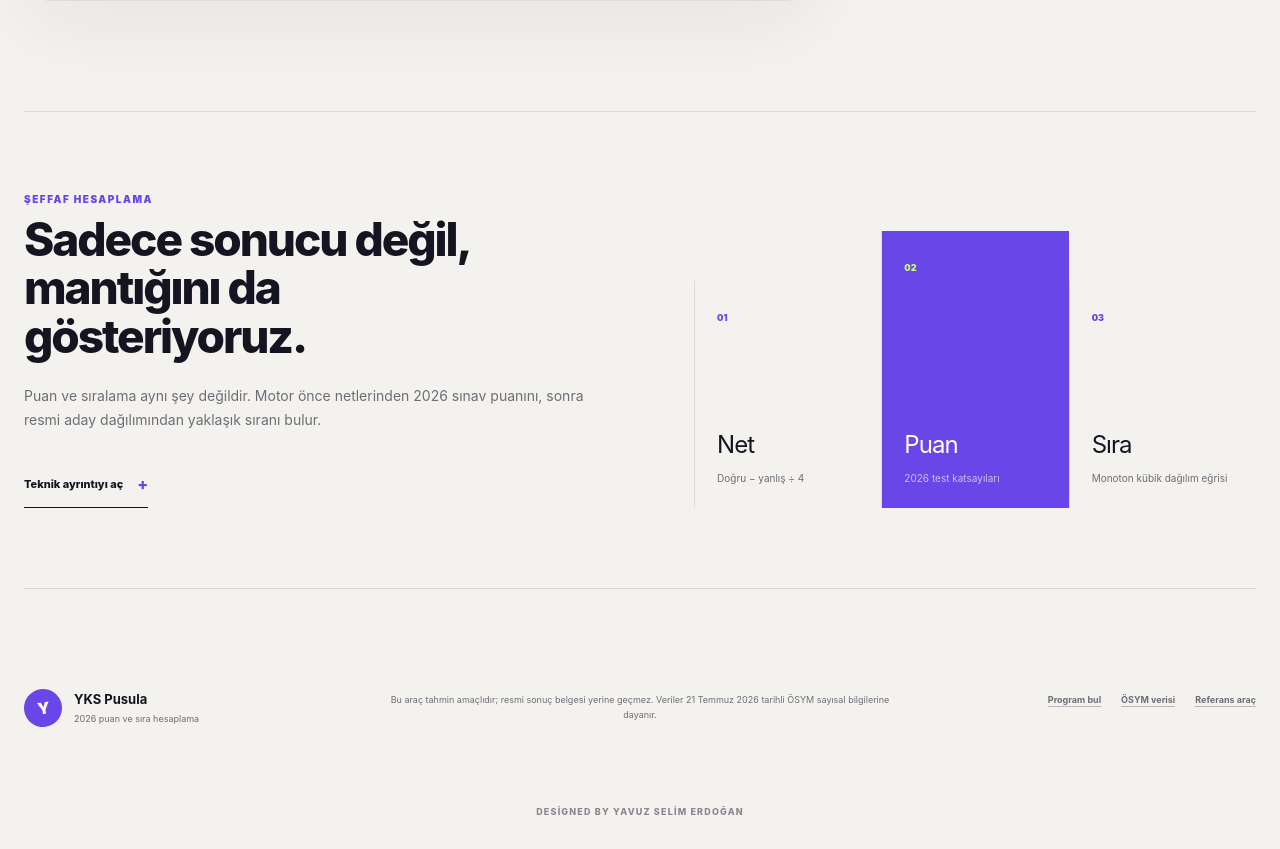
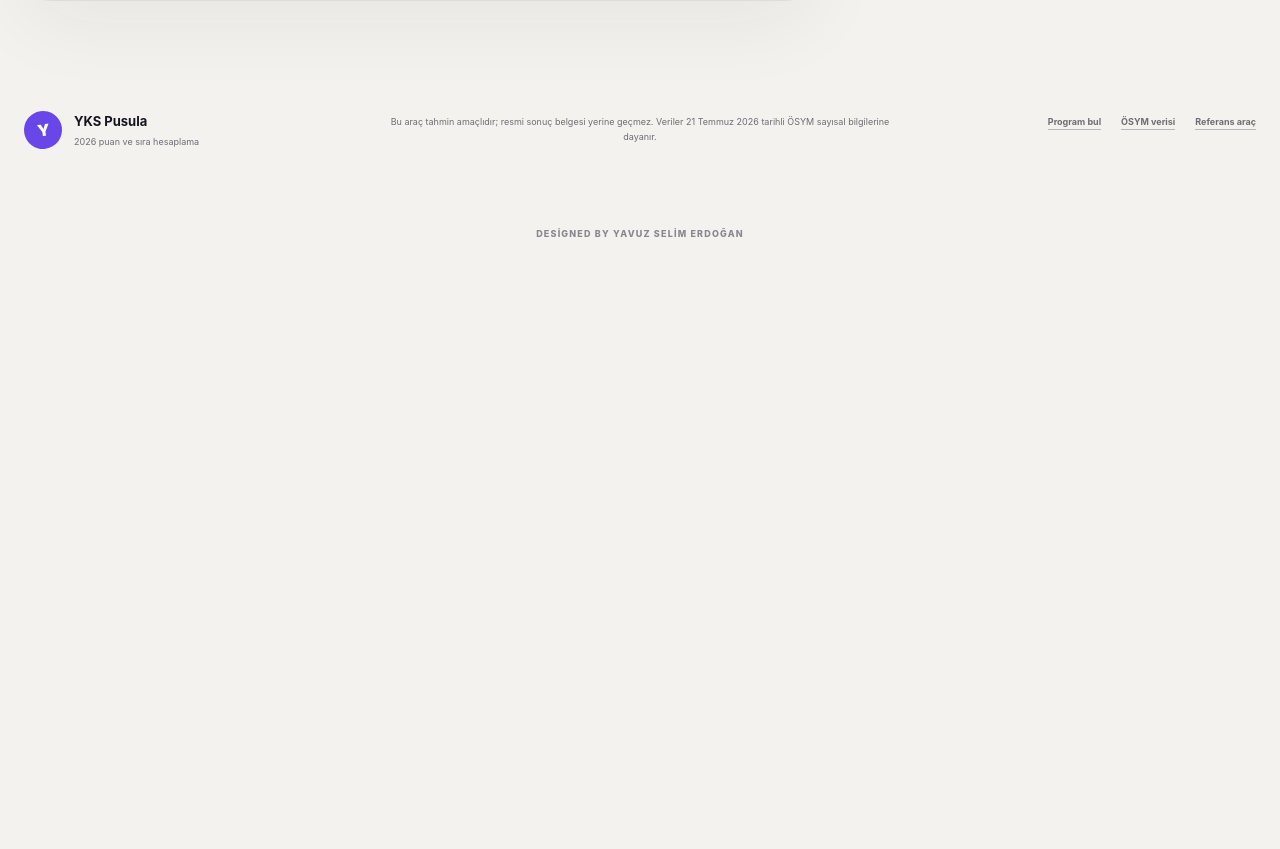
Before and after one commit to yavuzselimerdogann318924/YKSHESAPLA, a Next.js app in the folder yks-pusula-2026/: page / in a window 1280 px wide. Shown: the part 2140-2989 px from the top of the page. After the commit the page ends 2411 px from the top, so only its background shows below. Built offline with nearby package versions, Linux system fonts and the light colour scheme.

Commit message:
Remove method section from page.tsx
Removed the method section detailing the transparent calculation process for exam scores and rankings.

```diff
--- a/yks-pusula-2026/app/page.tsx
+++ b/yks-pusula-2026/app/page.tsx
@@ -544,25 +544,7 @@ export default function Home() {
         </aside>
       </section>
 
-      <section className="method-section" id="metod">
-        <div className="method-intro">
-          <span className="eyebrow">Şeffaf hesaplama</span>
-          <h2>Sadece sonucu değil, mantığını da gösteriyoruz.</h2>
-          <p>Puan ve sıralama aynı şey değildir. Motor önce netlerinden 2026 sınav puanını, sonra resmi aday dağılımından yaklaşık sıranı bulur.</p>
-          <button type="button" onClick={() => setDetailsOpen((open) => !open)}>{detailsOpen ? "Teknik ayrıntıyı kapat" : "Teknik ayrıntıyı aç"}<span aria-hidden="true">{detailsOpen ? "−" : "+"}</span></button>
-        </div>
-        <div className="method-steps">
-          <article><span>01</span><h3>Net</h3><p>Doğru − yanlış ÷ 4</p></article>
-          <article><span>02</span><h3>Puan</h3><p>2026 test katsayıları</p></article>
-          <article><span>03</span><h3>Sıra</h3><p>Monoton kübik dağılım eğrisi</p></article>
-        </div>
-        {detailsOpen && (
-          <div className="method-details">
-            <div><strong>Neden sıralama tahmini?</strong><p>ÖSYM, aday sayılarını 20 puanlık eşiklerde yayımlar. Aradaki değerler şekli koruyan monoton kübik interpolasyonla hesaplanır; böylece sıralama her puanda düzenli ilerler ve yayımlanan eşiklerle birebir kesişir.</p></div>
-            <div><strong>2026’ya özel ne var?</strong><p>Testlerin 2026 ortalama ve standart sapmaları, iptal edilen AYT TDE–Sosyal-1 sorusu ve güncel aday sayıları hesaba katılır.</p></div>
-          </div>
-        )}
-      </section>
+
 
       <footer>
         <div className="footer-brand"><span className="brand-mark">Y</span><div><strong>YKS Pusula</strong><small>2026 puan ve sıra hesaplama</small></div></div>
```
